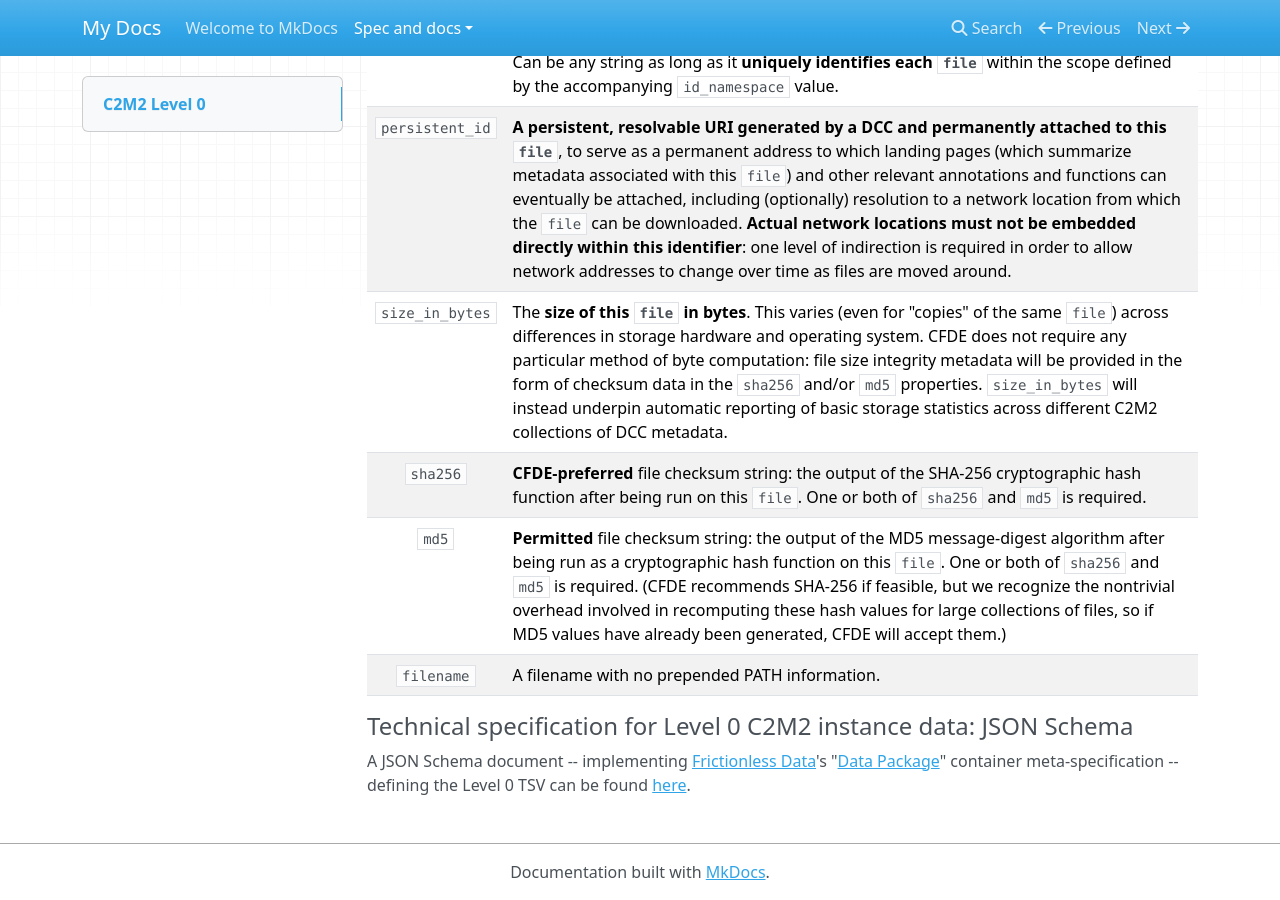
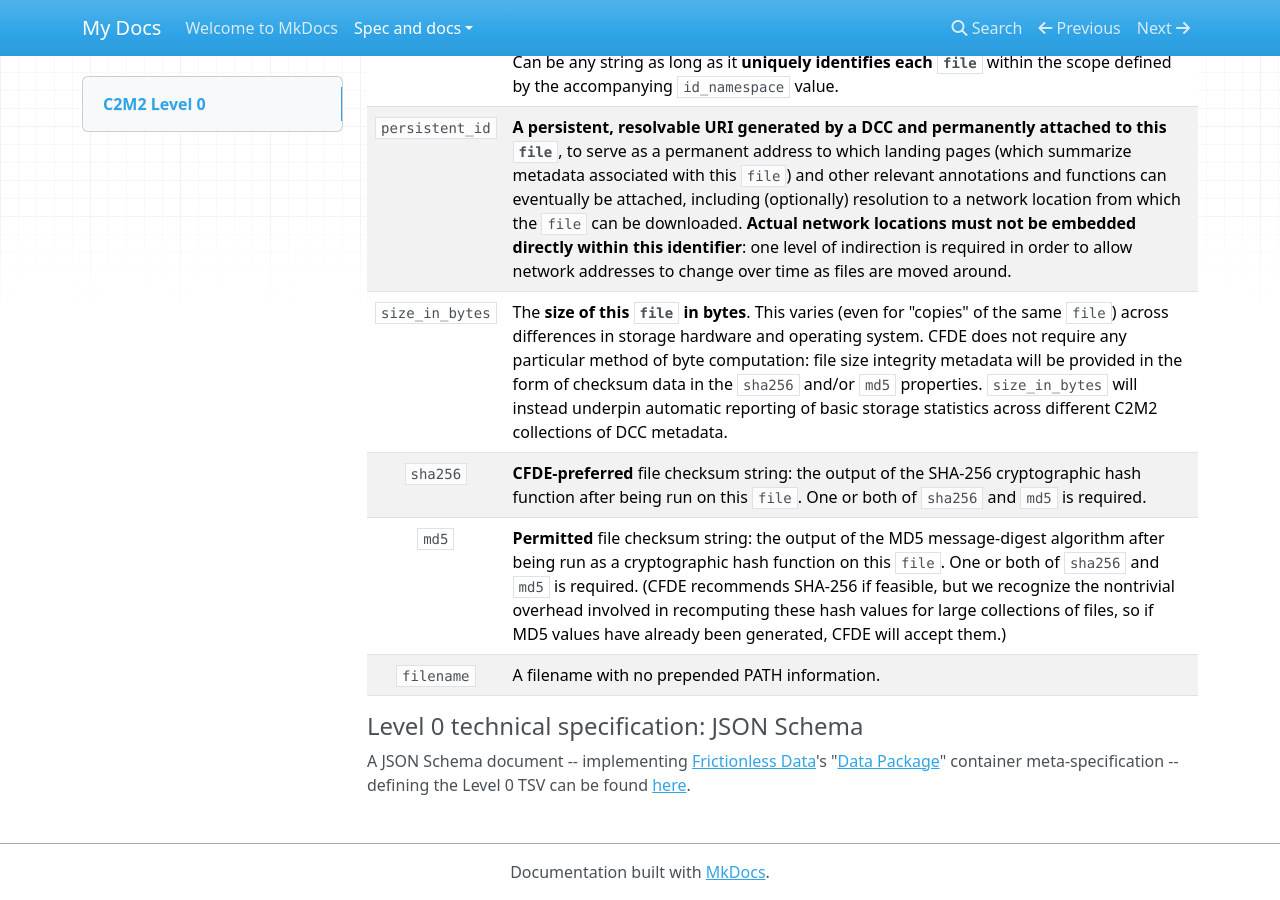
Before and after one commit to nih-cfde/published-documentation, an MkDocs documentation site: the page built from docs/spec-and-docs/C2M2-usage-guides-and-technical-documents/001-C2M2-LEVEL-0.md, in a window 1280 px wide and 900 px high, scrolled down 1456 px. Built offline with MkDocs 1.6.1, drawn with Linux system fonts in a browser that asks for light colours; nearby versions of some CDN libraries.

Commit message:
Writing publish-ready Level 0 tech document

```diff
--- a/docs/spec-and-docs/C2M2-usage-guides-and-technical-documents/001-C2M2-LEVEL-0.md
+++ b/docs/spec-and-docs/C2M2-usage-guides-and-technical-documents/001-C2M2-LEVEL-0.md
@@ -42,7 +42,7 @@ accounting, querying and reporting.
 | `md5` | **Permitted** file checksum string: the output of the MD5 message-digest algorithm after being run as a cryptographic hash function on this `file`. One or both of `sha256` and `md5` is required. (CFDE recommends SHA-256 if feasible, but we recognize the nontrivial overhead involved in recomputing these hash values for large collections of files, so if MD5 values have already been generated, CFDE will accept them.) |
 | `filename` | A filename with no prepended PATH information. |
 
-#### Technical specification for Level 0 C2M2 instance data: JSON Schema
+#### Level 0 technical specification: JSON Schema
 
 A JSON Schema document -- implementing [Frictionless
 Data](https://frictionlessdata.io/)'s "[Data
```
